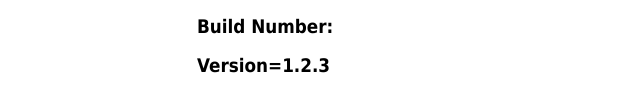
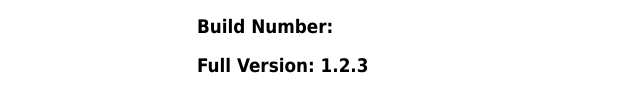
Before and after one commit to mohamedhamdyamer/jt-app-01, a plain HTML site: page index.html in a window 1280 px wide. Shown: the part 153-264 px from the top of the page, 163-803 px from the left. Drawn offline with Linux system fonts and the light colour scheme.

Commit message:
jt app 01 - C55

```diff
--- a/index.html
+++ b/index.html
@@ -15,6 +15,6 @@
     <h2>on a local container!</h2>
     <h3>Environment built for:</h3>
     <h3>Build Number:</h3>
-    <h3>Version=1.2.3</h3>
+    <h3>Full Version: 1.2.3</h3>
 </body>
 </html>
```
